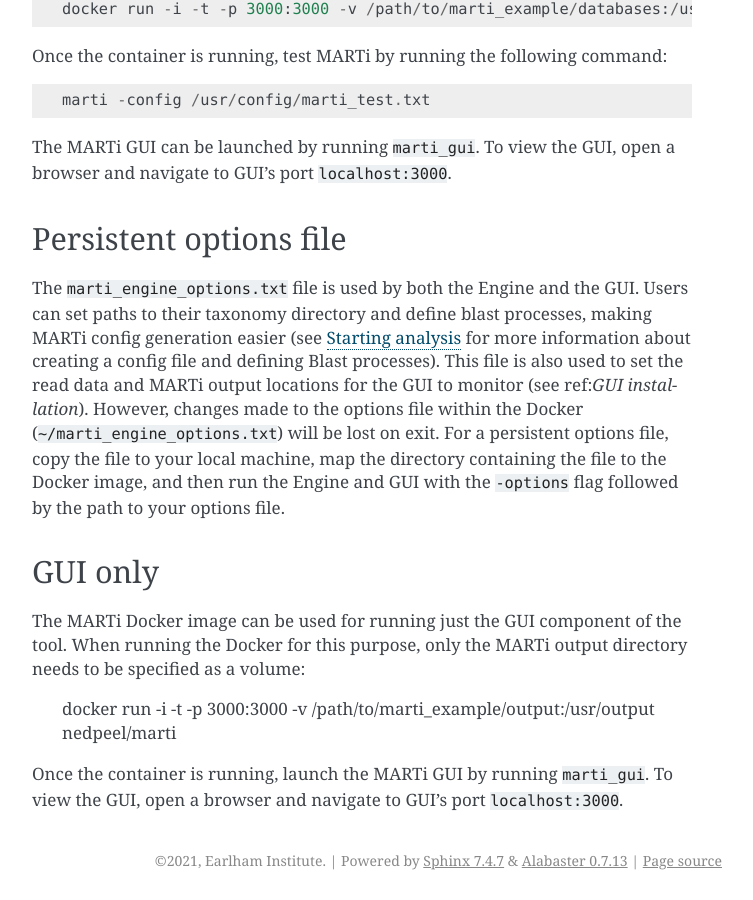
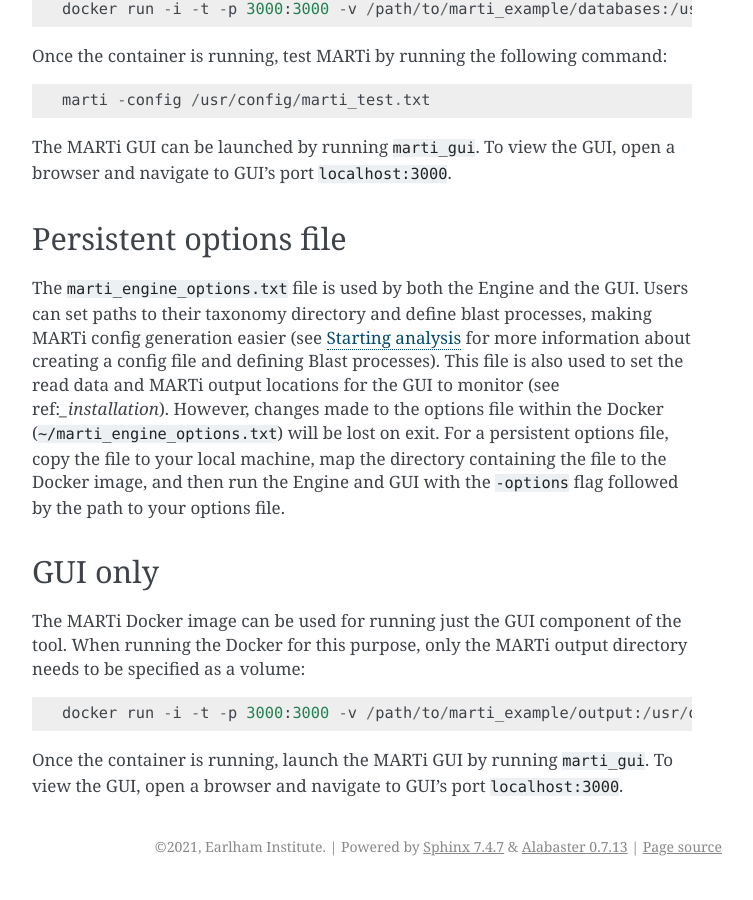
Before and after one commit to richardmleggett/MARTi, a Sphinx documentation site: the page built from docs/source/docker.rst, in a window 1280 px wide and 900 px high, scrolled down 1050 px. Shown: the whole window, without its empty margins (388-1141 px from the left). Built offline with Sphinx 7.4.7, drawn with Linux system fonts in a browser that asks for light colours; formulas are drawn with MathJax 3.

Commit message:
Update docs

```diff
--- a/docs/source/docker.rst
+++ b/docs/source/docker.rst
@@ -46,13 +46,13 @@
 Persistent options file
 -----------------------
 
-The ``marti_engine_options.txt`` file is used by both the Engine and the GUI. Users can set paths to their taxonomy directory and define blast processes, making MARTi config generation easier (see :ref:`cmdline` for more information about creating a config file and defining Blast processes). This file is also used to set the read data and MARTi output locations for the GUI to monitor (see ref:`GUI installation`). However, changes made to the options file within the Docker (``~/marti_engine_options.txt``) will be lost on exit. For a persistent options file, copy the file to your local machine, map the directory containing the file to the Docker image, and then run the Engine and GUI with the ``-options`` flag followed by the path to your options file.
+The ``marti_engine_options.txt`` file is used by both the Engine and the GUI. Users can set paths to their taxonomy directory and define blast processes, making MARTi config generation easier (see :ref:`cmdline` for more information about creating a config file and defining Blast processes). This file is also used to set the read data and MARTi output locations for the GUI to monitor (see ref:`_installation`). However, changes made to the options file within the Docker (``~/marti_engine_options.txt``) will be lost on exit. For a persistent options file, copy the file to your local machine, map the directory containing the file to the Docker image, and then run the Engine and GUI with the ``-options`` flag followed by the path to your options file.
 
 
 GUI only
 --------
 
-The MARTi Docker image can be used for running just the GUI component of the tool. When running the Docker for this purpose, only the MARTi output directory needs to be specified as a volume:
+The MARTi Docker image can be used for running just the GUI component of the tool. When running the Docker for this purpose, only the MARTi output directory needs to be specified as a volume::
 
   docker run -i -t -p 3000:3000 -v /path/to/marti_example/output:/usr/output nedpeel/marti
 
--- a/docs/source/installation.rst
+++ b/docs/source/installation.rst
@@ -66,7 +66,6 @@
 
 If you see the help text, all is ok.
 
-.. _GUI installation:
 
 MARTi GUI (front-end) installation
 ----------------------------------
```
Also changed, not shown: other parts of docs/source/installation.rst (+1 -1 lines).
